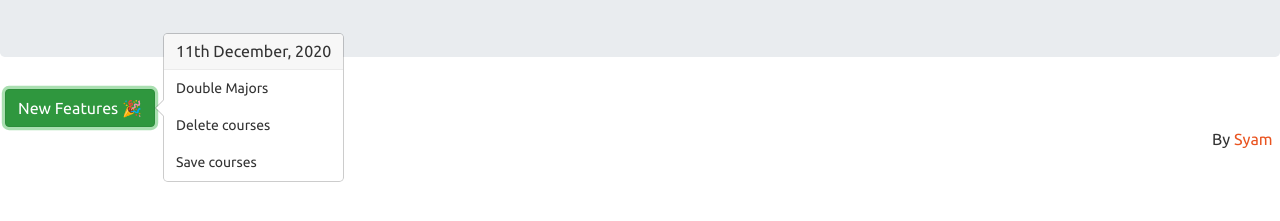
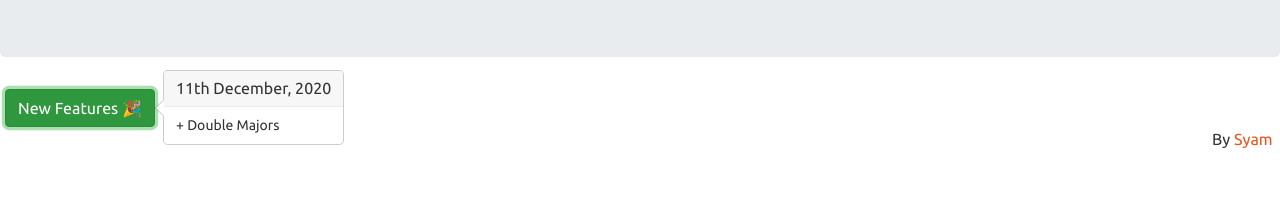
Before and after one commit to Siyer2/progression-check-frontend, a React (Vite) app: page / in a window 1280 px wide. Both pictures are taken after a click on the button "New Features 🎉". Shown: the part 243-464 px from the top of the page. Built offline with nearby package versions, Linux system fonts and the light colour scheme; no server answers.

Commit message:
Changed the new features log

```diff
--- a/src/App.js
+++ b/src/App.js
@@ -25,9 +25,7 @@ function App() {
 }
 
 const newFeatures = [
-  "Double Majors",
-  "Delete courses",
-  "Save courses"
+  "Double Majors"
 ]
 const popover = (
   <Popover id="popover-basic">
@@ -35,7 +33,7 @@ const popover = (
     {newFeatures.map((feature, i) => {
       return (
       <Popover.Content key={i+feature}>
-        {feature}
+        + {feature}
      </Popover.Content>)
     })}
   </Popover>
```
